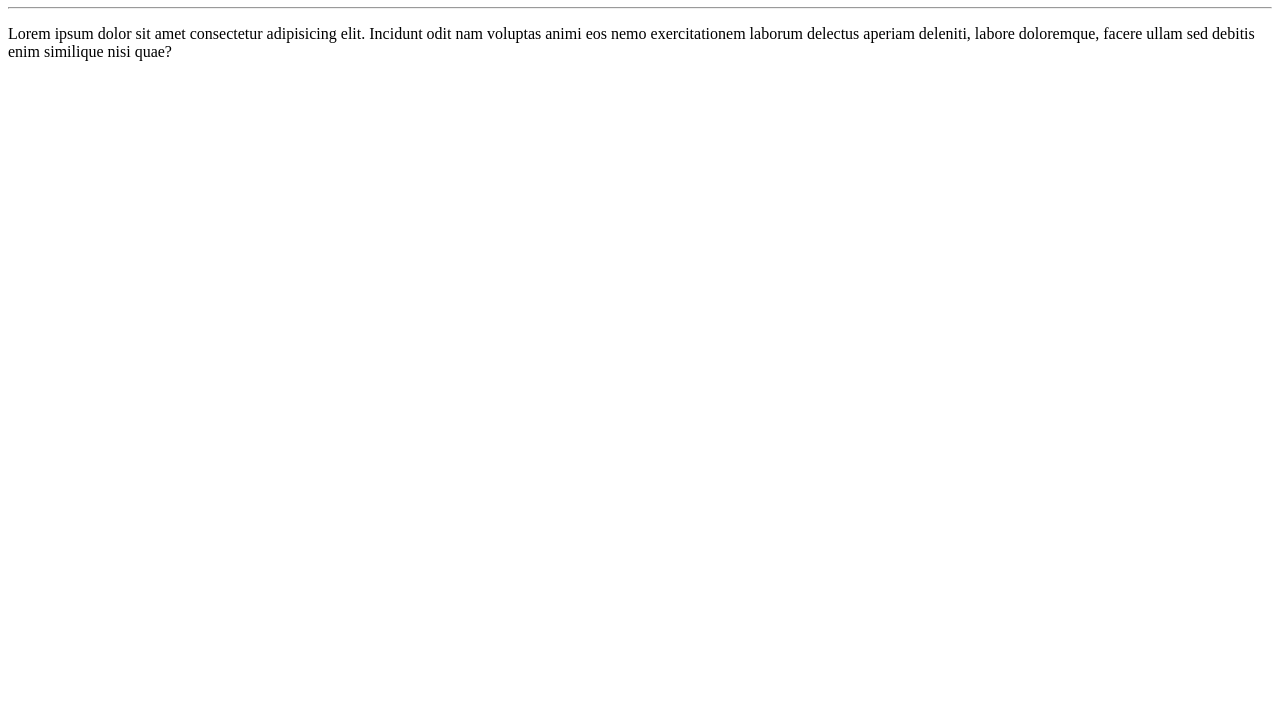
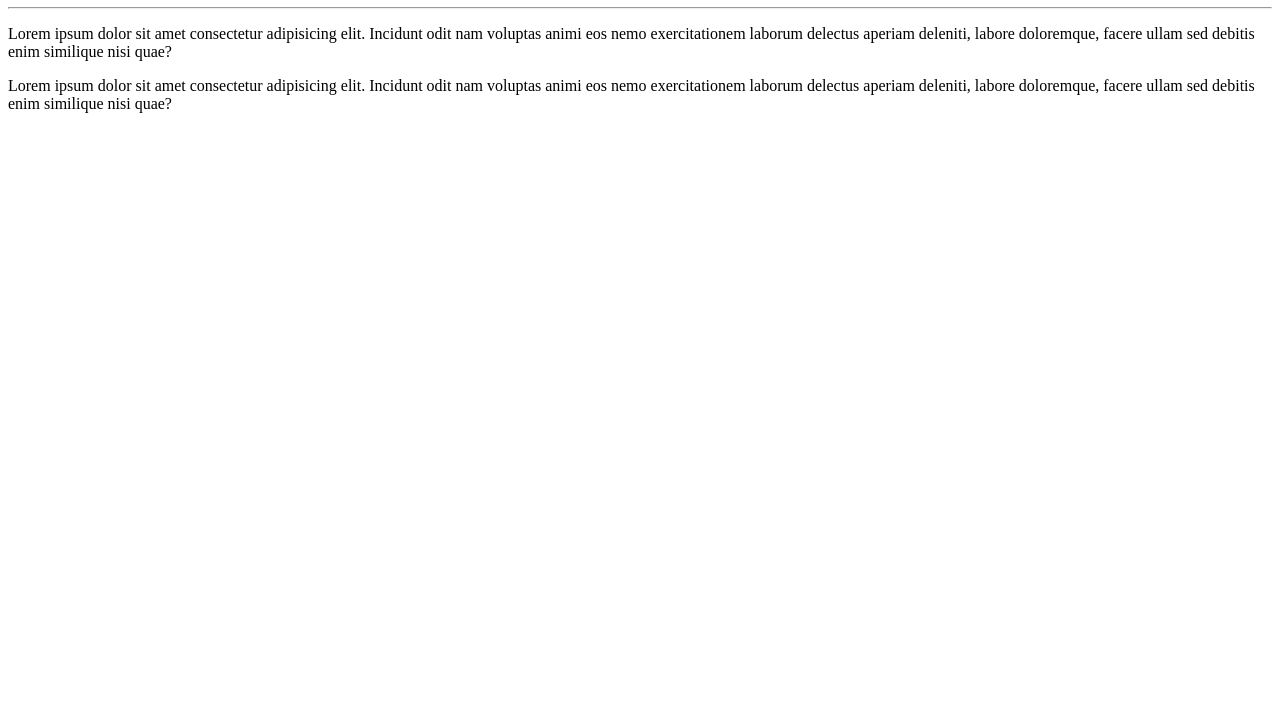
Before and after one commit to alexlennon01/Ola-Mundo, a plain HTML site: page site-exemplo/index.html in a window 1280 px wide. Shown: the part 73-800 px from the top of the page. Drawn offline with Linux system fonts and the light colour scheme.

Commit message:
adicionei um parágrafo

```diff
--- a/site-exemplo/index.html
+++ b/site-exemplo/index.html
@@ -10,5 +10,6 @@
     <h1>Olá Mundo!</h1>
     <hr>
     <p>Lorem ipsum dolor sit amet consectetur adipisicing elit. Incidunt odit nam voluptas animi eos nemo exercitationem laborum delectus aperiam deleniti, labore doloremque, facere ullam sed debitis enim similique nisi quae?</p>
+    <p>Lorem ipsum dolor sit amet consectetur adipisicing elit. Incidunt odit nam voluptas animi eos nemo exercitationem laborum delectus aperiam deleniti, labore doloremque, facere ullam sed debitis enim similique nisi quae?</p>
 </body>
 </html>
```
